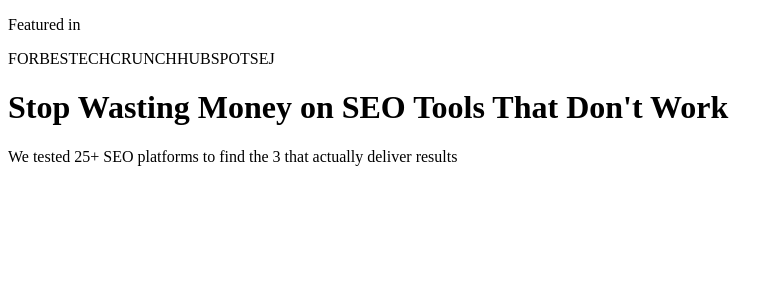
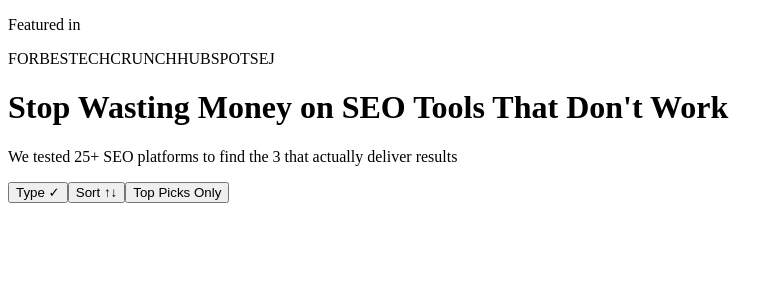
Before and after one commit to tallasamuhammad-thefuturebender/best-digital-products, a Next.js app: page / in a window 1280 px wide. Shown: the top 300 px of the page, without its empty margins (0-784 px from the left). Built offline with nearby package versions, Linux system fonts and the light colour scheme.

Commit message:
Update page.tsx

```diff
--- a/app/page.tsx
+++ b/app/page.tsx
@@ -1,11 +1,13 @@
 import TrustBadges from '../components/TrustBadges';
 import HeroSection from '../components/HeroSection';
+import FilterBar from '../components/FilterBar';
 
 export default function Home() {
   return (
     <main>
       <TrustBadges />
       <HeroSection />
+      <FilterBar />
     </main>
   )
 }
```
